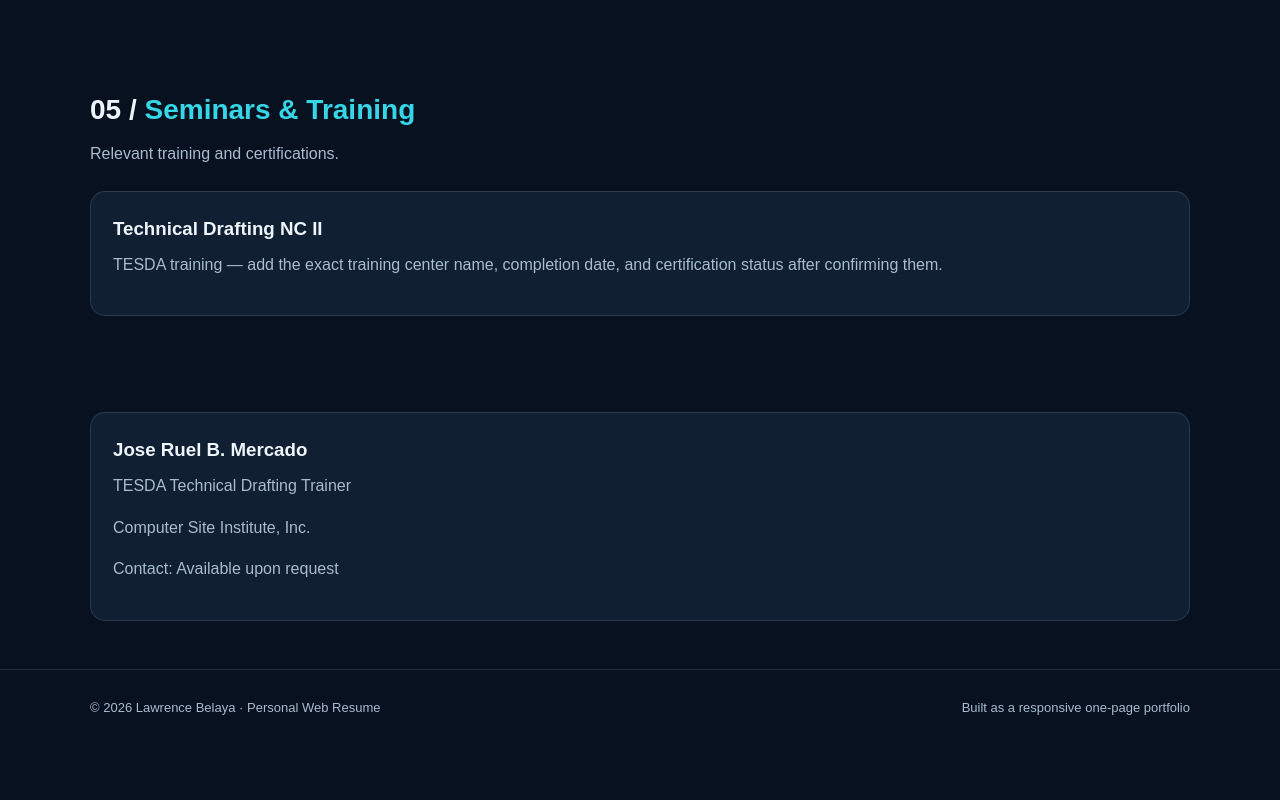
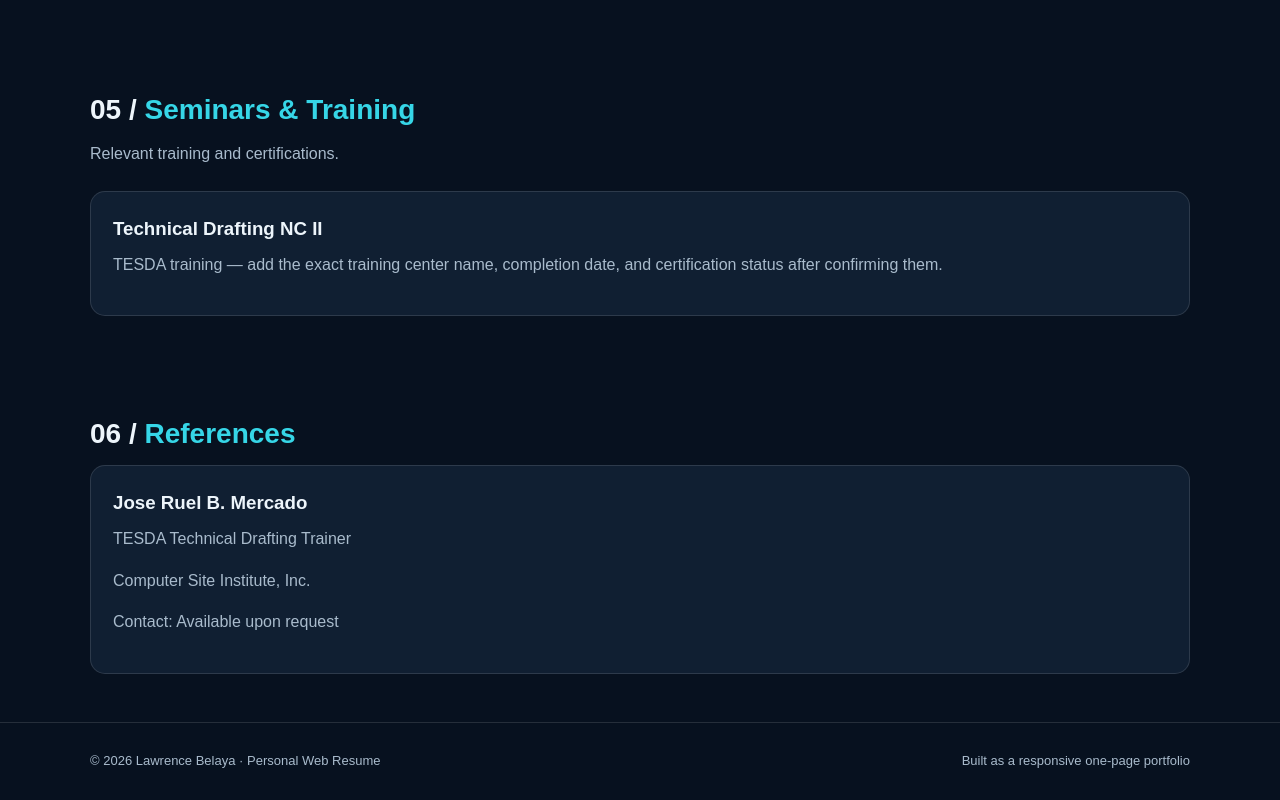
Before and after one commit to belayalawrence/belayalawrence.github.io, a plain HTML site: page index.html in a window 1280 px wide. Shown: the part 1886-2686 px from the top of the page. Before the commit the page ends 2633 px from the top, so only its background shows below. Drawn offline with Linux system fonts and the light colour scheme.

Commit message:
Update index.html

```diff
--- a/index.html
+++ b/index.html
@@ -108,6 +108,7 @@ footer{border-top:1px solid var(--line);padding:28px 0;color:var(--muted);font-s
 <div class="card"><h3>Technical Drafting NC II</h3><p>TESDA training — add the exact training center name, completion date, and certification status after confirming them.</p></div>
 </section>
 <section id="references">
+<h2 class="section-title">06 / <span>References</span></h2>
 <div class="card">
   <h3>Jose Ruel B. Mercado</h3>
   <p>TESDA Technical Drafting Trainer</p>
```
